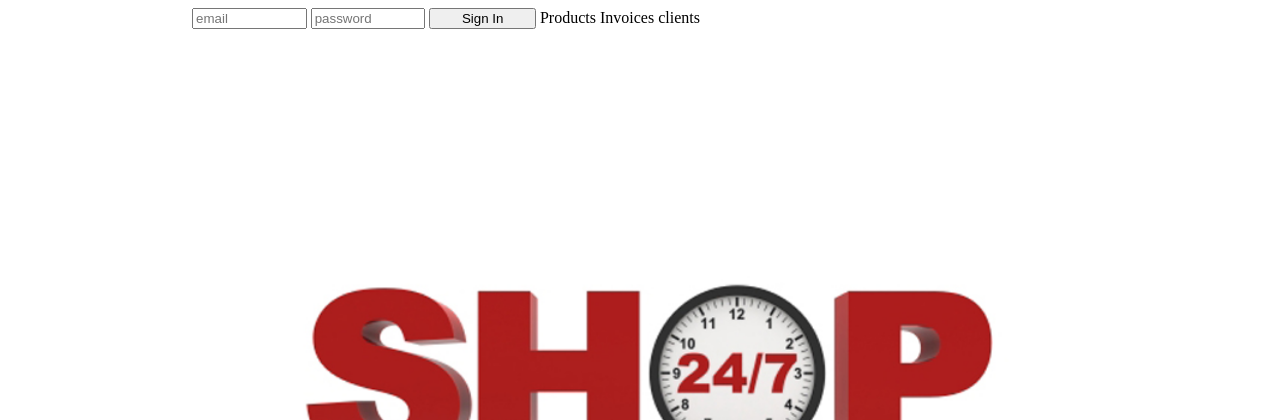
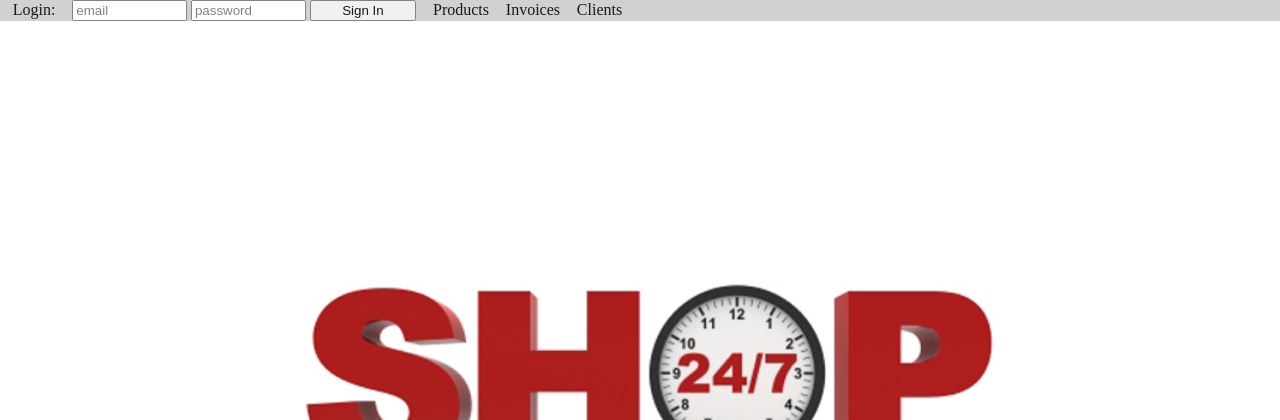
Before and after one commit to DASMendonca/LTW13-14, a PHP site: page /onlineInvoiceSystem.html in a window 1280 px wide. Shown: the top 420 px of the page. Run offline with PHP 8.4, Linux system fonts and the light colour scheme; some libraries are stand-ins or nearby versions.

Commit message:
Added some CSS stuff

```diff
--- a/homepage.css
+++ b/homepage.css
@@ -36,4 +36,16 @@ padding:0;
 li
 {
 display:inline;
+margin-left: 1%;
 }
+
+#topmenu{
+	position:absolute;
+	width:100%;
+	top:0;
+	left:0;
+	background-color:#ccc;
+	opacity: 0.9;
+
+}
+#topM
--- a/onlineInvoiceSystem.html
+++ b/onlineInvoiceSystem.html
@@ -24,6 +24,7 @@
 	?>
 	<div id="topmenu">
 		<ul>
+			<li>Login:</li>
 			<li>
 					<form action="signin.php" method="GET" id="loginForm">
 						<input type="email" placeholder="email" name="email" id="emailInput">
@@ -33,7 +34,7 @@
 			</li>
 			<li>Products</li>
 			<li>Invoices</li>
-			<li>clients</li>
+			<li>Clients</li>
 		</ul>
 	</div>
 </body>
```
